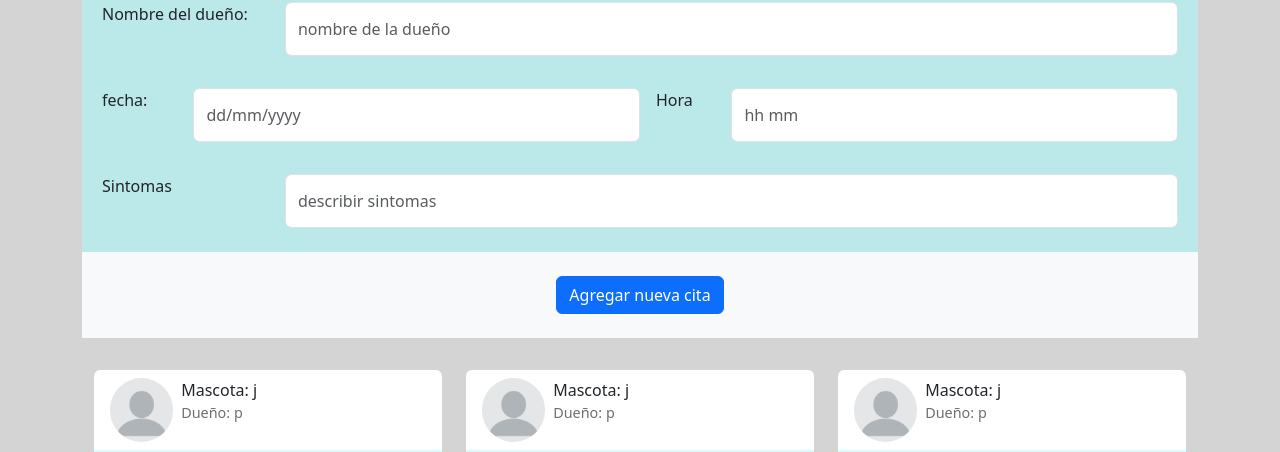
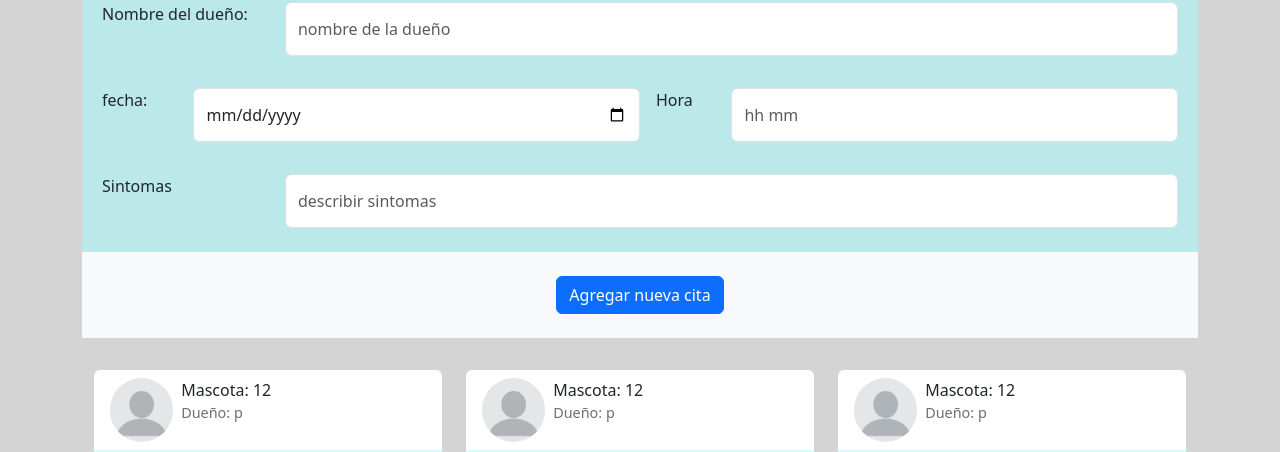
Before and after one commit to elFiol/trabajo-practico-React-N-9, a React (Vite) app: page / in a window 1280 px wide. Shown: the part 266-718 px from the top of the page. Built offline with nearby package versions, Linux system fonts and the light colour scheme.

Commit message:
añadimos las validaciones y preparamos un array para meter las citas

```diff
--- a/src/components/Cita.jsx
+++ b/src/components/Cita.jsx
@@ -7,7 +7,7 @@ const Cita = () => {
             <div className='d-flex px-3 py-2'>
                 <img src={persona} className='logoDiv' alt="foto de perfil" />
                 <div className="ps-2">
-                    <p className="m-0">Mascota: j</p>
+                    <p className="m-0">Mascota: 12</p>
                     <p className="duenio">Dueño: p</p>
                 </div>
             </div>
--- a/src/components/FormularioDoc.jsx
+++ b/src/components/FormularioDoc.jsx
@@ -1,8 +1,87 @@
 import "../App.css"
 import { Button, Container, Form } from 'react-bootstrap';
 import Citas from "./Citas"
+import { useEffect, useState } from "react";
 
 const FormularioDoc = () => {
+    const [mascota, setMascota] = useState("")
+    const [duenio, setDuenio] = useState("")
+    const [fecha, setFecha] = useState("")
+    const [hora, setHora] = useState("")
+    const [sintomas, setSintomas] = useState("")
+    const [citas, setCitas] = useState([])
+
+    const minYmax = (texto, min, max) => {
+        const valor = texto.trim();
+        console.log(valor.length >= min && valor.length <= max)
+        return (valor.length >= min && valor.length <= max)
+    }
+    const esHoraValida = (horaParam) => {
+        const regexHora = /^(0[0-9]|1[0-9]|2[0-3]):[0-5][0-9]$/;
+        if (regexHora.test(horaParam)) {
+            const partesHora = horaParam.split(':');
+            const horas = parseInt(partesHora[0], 10);
+            const minutos = parseInt(partesHora[1], 10);
+            console.log(horas >= 0 && horas <= 23 && minutos >= 0 && minutos <= 59)
+            const verificar = (horas >= 0 && horas <= 23 && minutos >= 0 && minutos <= 59)
+            if (verificar !== true) {
+                alert("datos de hora no coincide")
+                return (verificar)
+            } else {
+                return (verificar)
+            }
+        }
+    };
+
+    const handlerSubmit = (e) => {
+        e.preventDefault()
+        console.log("Mascota:", mascota);
+        console.log("Dueño:", duenio);
+        console.log("Fecha:", fecha);
+        console.log("Hora:", hora);
+        console.log("Síntomas:", sintomas);
+
+        if (minYmax(mascota, 2, 20)) {
+            console.log("Condición 1 pasa");
+        } else {
+            console.log("Condición 1 no pasa");
+        }
+
+        if (minYmax(duenio, 2, 20)) {
+            console.log("Condición 2 pasa");
+        } else {
+            console.log("Condición 2 no pasa");
+        }
+
+        if (esHoraValida(hora)) {
+            console.log("Condición de hora pasa");
+        } else {
+            console.log("Condición de hora no pasa");
+        }
+        if (minYmax(sintomas, 2, 20)) {
+            console.log("Condición de síntomas pasa");
+        } else {
+            console.log("Condición de síntomas no pasa");
+        }
+        if (minYmax(mascota, 2, 20) && minYmax(duenio, 2, 20) && minYmax(sintomas, 2, 20) && esHoraValida(hora)) {
+            const cita = {
+                mascota: mascota.trim(),
+                duenio: duenio.trim(),
+                sintomas: sintomas.trim(),
+                hora: hora,
+                fecha: fecha
+            }
+            setCitas([...citas, cita])
+            setDuenio("")
+            setFecha("")
+            setHora("")
+            setMascota("")
+            setSintomas("")
+
+        } else {
+            alert("datos incorrectos intentelo de nuevo")
+        }
+    }
     return (
         <>
             <div>
@@ -10,35 +89,35 @@ const FormularioDoc = () => {
                     <p className="m-0">Llenar el formulario para crear cita</p>
                 </div>
                 <div className='docForm '>
-                    <Form>
+                    <Form onSubmit={handlerSubmit}>
                         <Container>
                             <div className="px-2">
                                 <Form.Group className='d-lg-flex d-md-flex justify-content-between py-3'>
                                     <Form.Label>Nombre de la mascota:</Form.Label>
-                                    <Form.Control type='text' placeholder='nombre de la mascota' className='formFechaYHora'></Form.Control>
+                                    <Form.Control minLength={2} maxLength={20} value={mascota} type='text' placeholder='nombre de la mascota' className='formFechaYHora' onChange={(e) => setMascota(e.target.value)}></Form.Control>
                                 </Form.Group>
                                 <Form.Group className='d-lg-flex d-md-flex justify-content-between py-3'>
                                     <Form.Label>Nombre del dueño:</Form.Label>
-                                    <Form.Control type='text' placeholder='nombre de la dueño' className='formFechaYHora'></Form.Control>
+                                    <Form.Control minLength={2} maxLength={20} value={duenio} type='text' placeholder='nombre de la dueño' className='formFechaYHora' onChange={(e) => setDuenio(e.target.value)}></Form.Control>
                                 </Form.Group>
                                 <Form.Group className='d-lg-flex d-md-flex justify-content-between py-3'>
                                     <div className='fechaYhora d-lg-flex d-md-flex justify-content-between'>
                                         <Form.Label>fecha:</Form.Label>
-                                        <Form.Control type='text' placeholder='dd/mm/yyyy' className='formFechaYHora'></Form.Control>
+                                        <Form.Control value={fecha} type='date' placeholder='dd/mm/yyyy' className='formFechaYHora' onChange={(e) => setFecha(e.target.value)}></Form.Control>
                                     </div>
                                     <div className='fechaYhora d-lg-flex d-md-flex justify-content-between fechaYhora-2'>
                                         <Form.Label className="ms-md-3 ms-lg-3">Hora</Form.Label>
-                                        <Form.Control type='text' placeholder='hh mm' className='formFechaYHora'></Form.Control>
+                                        <Form.Control value={hora} type='text' placeholder='hh mm' className='formFechaYHora' onChange={(e) => setHora(e.target.value)}></Form.Control>
                                     </div>
                                 </Form.Group>
                                 <Form.Group className='d-lg-flex d-md-flex justify-content-between pt-3 pb-4'>
                                     <Form.Label>Sintomas</Form.Label>
-                                    <Form.Control type='text' placeholder='describir sintomas' className='formFechaYHora'></Form.Control>
+                                    <Form.Control value={sintomas} minLength={2} maxLength={20} type='text' placeholder='describir sintomas' className='formFechaYHora' onChange={(e) => setSintomas(e.target.value)}></Form.Control>
                                 </Form.Group>
                             </div>
                         </Container>
                         <div className="bg-light py-4 text-center">
-                            <Button>Agregar nueva cita</Button>
+                            <Button type="submit">Agregar nueva cita</Button>
                         </div>
                     </Form>
                 </div>
```
